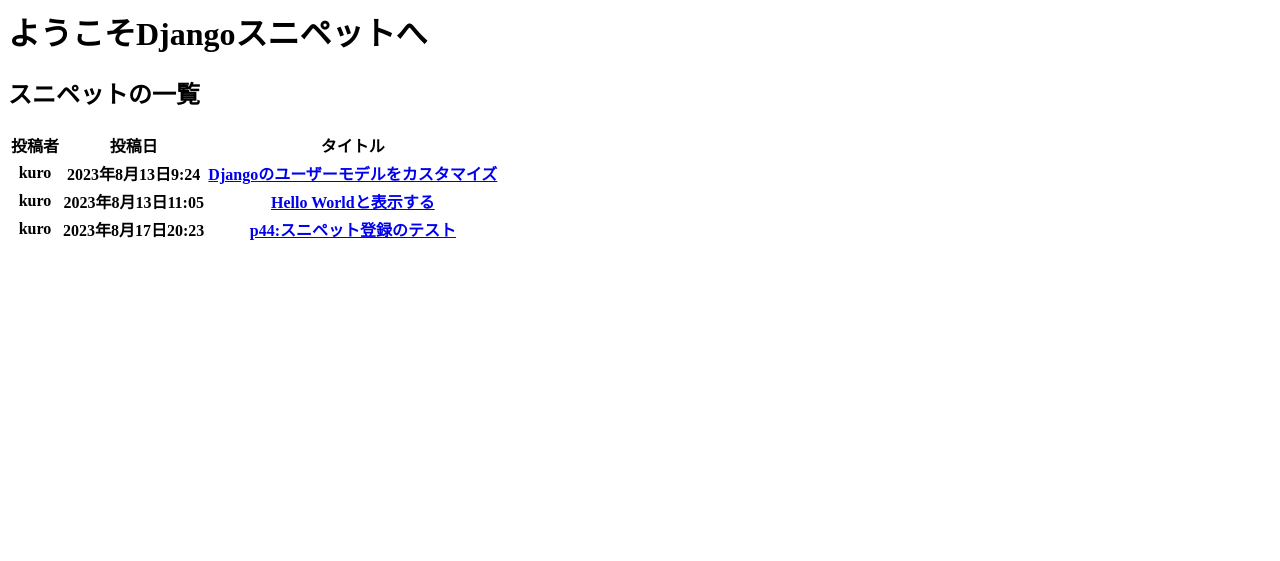
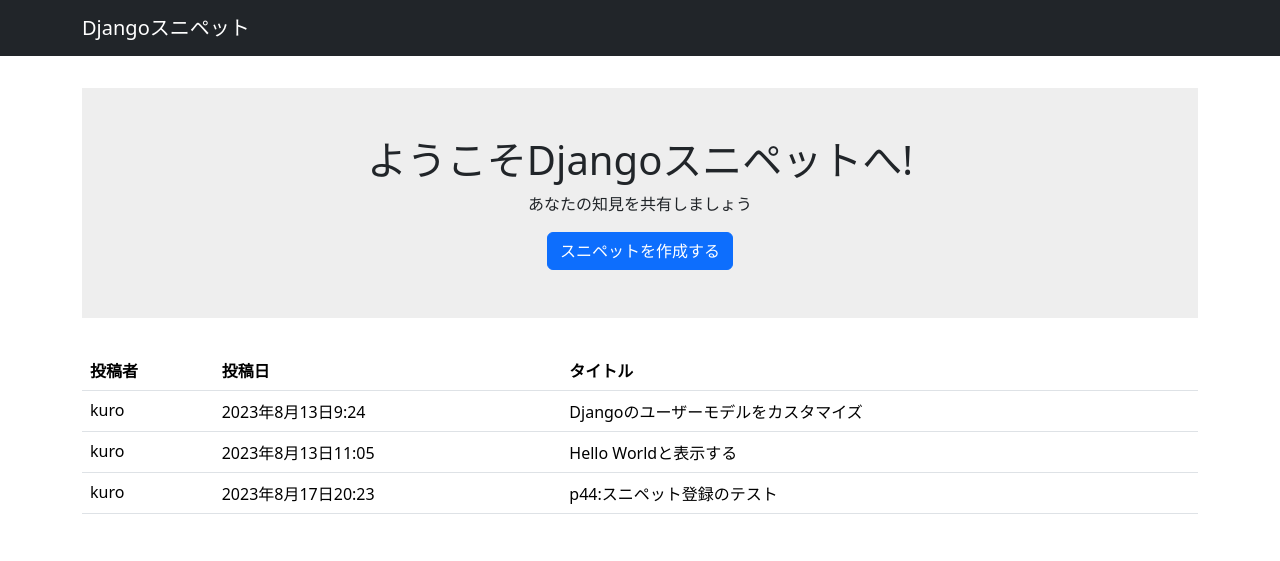
Before and after one commit to yoshiyuki-140/DjangoLearningJourney, a Django app: page / in a window 1280 px wide. Shown: the top 561 px of the page. Run offline with Django 4.2, Linux system fonts and the light colour scheme; data comes from the database, SQL or seed files in the repository; lists and menus that the app fills with data are empty; some libraries are stand-ins or nearby versions.

Commit message:
p51の適切に成形されたtop.htmlの表示まで成功.テンプレートの部品化はまだ

```diff
--- a/djangosnippets/djangosnippets/settings.py
+++ b/djangosnippets/djangosnippets/settings.py
@@ -40,6 +40,8 @@
     'django.contrib.sessions',
     'django.contrib.messages',
     'django.contrib.staticfiles',
+    # for djnago-bootstrap5
+    'django_bootstrap5',
 ]
 
 MIDDLEWARE = [
--- /dev/null
+++ b/djangosnippets/snippets/static/snippets/css/style.css
@@ -0,0 +1,12 @@
+main {
+    padding: 2rem 0;
+}
+
+.welcome {
+    padding: 3rem 0;
+    margin-bottom: 2rem;
+    background-color: #eee;
+    align-items: center;
+    display: flex;
+    flex-direction: column;
+}
--- a/djangosnippets/snippets/templates/snippets/top.html
+++ b/djangosnippets/snippets/templates/snippets/top.html
@@ -1,11 +1,29 @@
+{% load static %}
+{% load django_bootstrap5 %}
 <html>
 <head>
   <meta charset="UTF-8">
   <title>Djangoスニペット</title>
+  {% bootstrap_css %}
+  {% bootstrap_javascript %}
+  <link rel="stylesheet" href="{% static 'snippets/css/style.css' %}">
 </head>
 <body>
-  <h1>ようこそDjangoスニペットへ</h1>
-  <h2>スニペットの一覧</h2>
+  <nav class="navbar navbar-expand flex-md-row navbar-dark bg-dark">
+    <div class="container justify-content-between">
+      <a href="/" class="navbar-brand">Djangoスニペット</a>
+    </div>
+  </nav>
+  <main>
+    <div class="container">
+      <div class="welcome">
+        <h1 class="title">ようこそDjangoスニペットへ!</h1>
+        <p class="subtitle">あなたの知見を共有しましょう</p>
+        <a class="btn btn-primary" href="{% url 'snippet_new' %}">
+          スニペットを作成する
+        </a>
+      </div>
+
       {% if snippets %}
       <table class="table">
         <thead>
@@ -18,9 +36,9 @@
         <tbody>
           {% for snippet in snippets %}
           <tr>
-          <th>{{ snippet.created_by.username }}</th>
-          <th>{{ snippet.created_at }}</th>
-          <th><a href="{% url 'snippet_detail' snippet.id %}">{{ snippet.title }}</a></th>
+            <td>{{ snippet.created_by.username }}</td>
+            <td>{{ snippet.created_at }}</td>
+            <td>{{ snippet.title }}</td>
           </tr>
           {% endfor %}
         </tbody>
@@ -28,5 +46,7 @@
       {% else %}
       <p>スニペットはまだ投稿されていません</p>
       {% endif %}
+    </div>
+  </main>
 </body>
 </html>
```
Lines whose indentation alone changed are shown as unchanged.
